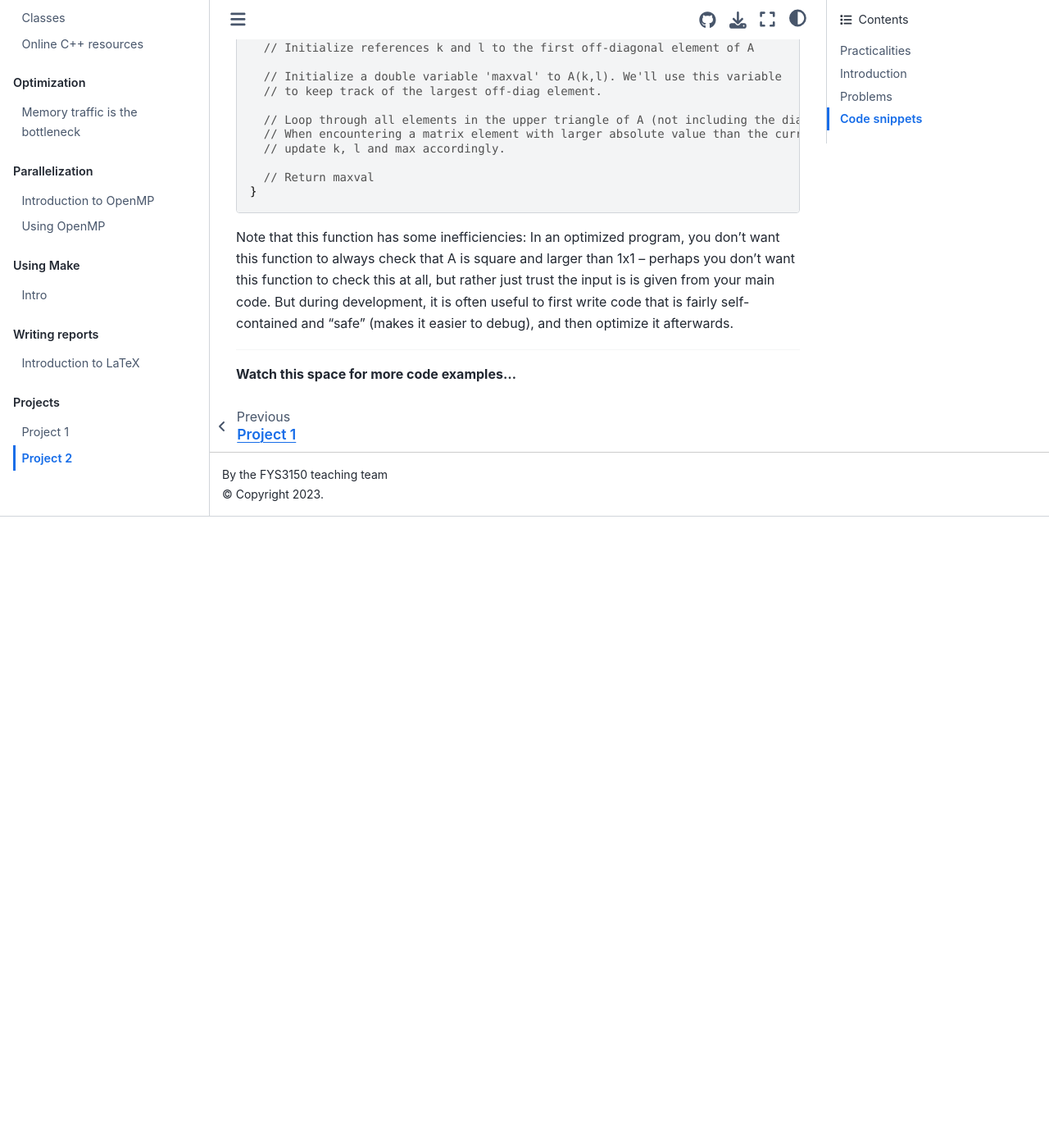
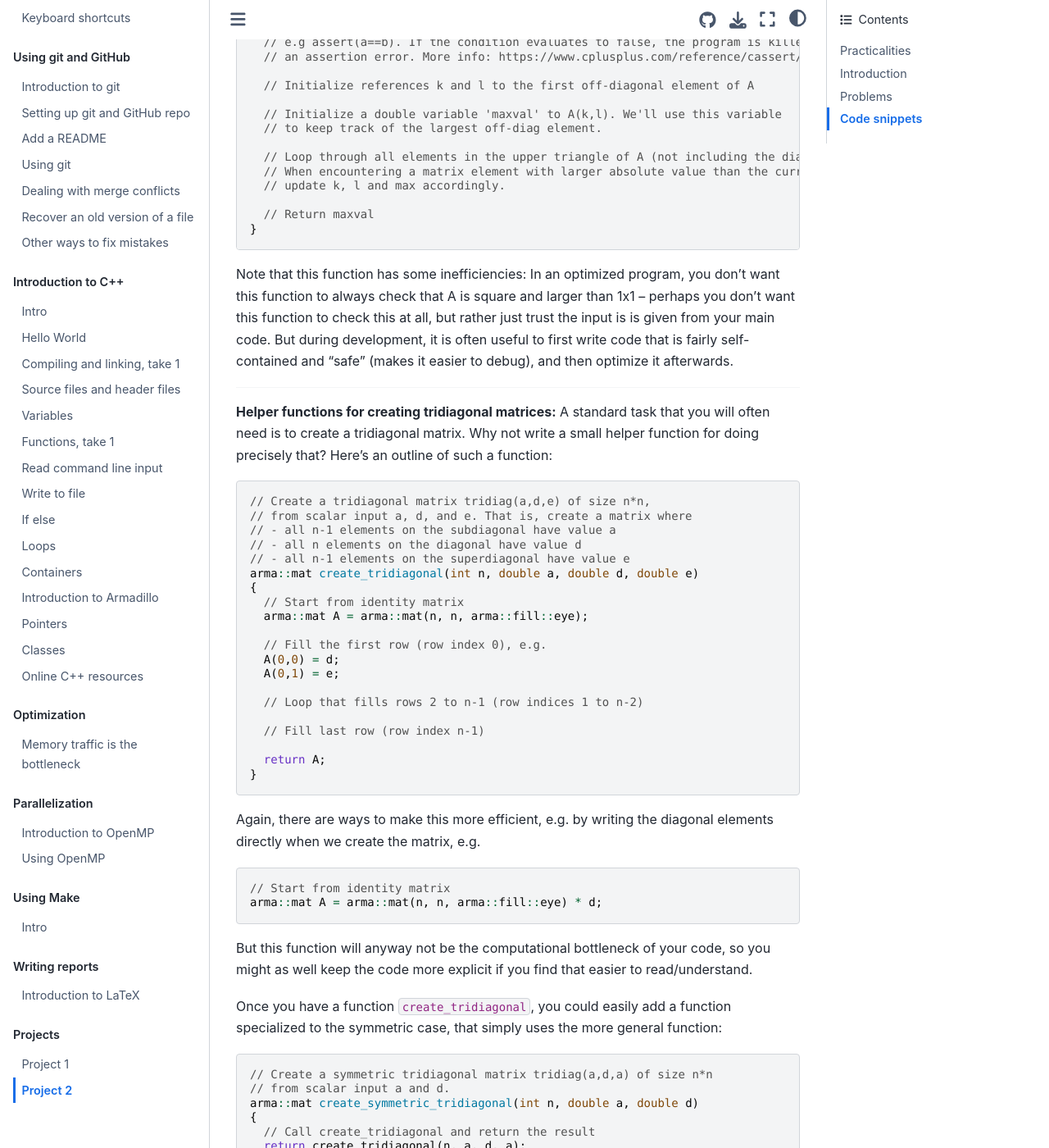
Before and after one commit to anderkve/FYS3150, a Jupyter Book: the page built from book/projects/project2.md, in a window 1280 px wide and 1400 px high, scrolled down 6523 px. Shown: the whole window at 82% size. Built offline with Jupyter Book 1.0.4 settings and Sphinx 7.4.7 and the Sphinx Book theme 1.1.4, drawn with Linux system fonts in a browser that asks for light colours; before the commit the page ends 7153 px from its top, so only the background shows below that; some of the changed text lies outside the part shown.

Commit message:
Added code snippets for helper functions for creating tridiagonal matrices
	modified:   book/projects/project2.md

````diff
--- a/book/projects/project2.md
+++ b/book/projects/project2.md
@@ -194,11 +194,11 @@
 
 
 
-
+----
 
 ## Code snippets
 
-Here is one possible sketch for the function `max_offdiag_symmetric` discussed above:
+**Finding the max off-diagonal element:** Here is one possible sketch for the function `max_offdiag_symmetric` discussed above:
 
 ```cpp
 // A function that finds the max off-diag element of a symmetric matrix A.
@@ -240,4 +240,110 @@
 
 -----
 
+**Helper functions for creating tridiagonal matrices:**  A standard task that you will often need is to
+create a tridiagonal matrix. Why not write a small helper function for doing precisely that? Here's an
+outline of such a function:
+
+```cpp
+// Create a tridiagonal matrix tridiag(a,d,e) of size n*n,
+// from scalar input a, d, and e. That is, create a matrix where
+// - all n-1 elements on the subdiagonal have value a
+// - all n elements on the diagonal have value d
+// - all n-1 elements on the superdiagonal have value e
+arma::mat create_tridiagonal(int n, double a, double d, double e)
+{
+  // Start from identity matrix
+  arma::mat A = arma::mat(n, n, arma::fill::eye);
+
+  // Fill the first row (row index 0), e.g.
+  A(0,0) = d;
+  A(0,1) = e;
+
+  // Loop that fills rows 2 to n-1 (row indices 1 to n-2)
+
+  // Fill last row (row index n-1)
+
+  return A;
+}
+```
+
+Again, there are ways to make this more efficient, e.g. by writing the diagonal elements
+directly when we create the matrix, e.g.
+
+```cpp
+// Start from identity matrix
+arma::mat A = arma::mat(n, n, arma::fill::eye) * d;
+```
+
+But this function will anyway not be the computational bottleneck of your code, so you might as well
+keep the code more explicit if you find that easier to read/understand.
+
+Once you have a function `create_tridiagonal`, you could easily add a function specialized to the symmetric case,
+that simply uses the more general function:
+
+```cpp
+// Create a symmetric tridiagonal matrix tridiag(a,d,a) of size n*n
+// from scalar input a and d.
+arma::mat create_symmetric_tridiagonal(int n, double a, double d)
+{
+  // Call create_tridiagonal and return the result
+  return create_tridiagonal(n, a, d, a);
+}
+```
+
+The above functions assume that all elements on a given sub-, super- or main diagonal are identical. In a more general case
+you would need to pass in three vectors with the relevant matrix elements. Then you could have a set of three helper functions as sketched here:
+
+```cpp
+// Create tridiagonal matrix from vectors.
+// - lower diagonal: vector a, lenght n-1
+// - main diagonal:  vector d, lenght n
+// - upper diagonal: vector e, lenght n-1
+arma::mat create_tridiagonal(const arma::vec& a, const arma::vec& d, const arma::vec& e)
+{
+  // Start from identity matrix
+  arma::mat A = arma::mat(n, n, fill::eye);
+
+  // Fill first row (row index 0)
+
+  // Loop that fills rows 2 to n-1 (row indices 1 to n-2)
+
+  // Fill last row (row index n-1)
+
+  return A;
+}
+
+
+// Create a tridiagonal matrix tridiag(a,d,e) of size n*n
+// from scalar input a, d and e
+arma::mat create_tridiagonal(int n, double a, double d, double e)
+{
+  arma::vec a_vec = arma::vec(n-1, arma::fill::ones) * a;
+  arma::vec d_vec = arma::vec(n, arma::fill::ones) * d;
+  arma::vec e_vec = arma::vec(n-1, arma::fill::ones) * e;
+
+  // Call the vector version of this function and return the result
+  return create_tridiagonal(a_vec, d_vec, e_vec);
+}
+
+
+// Create a symmetric tridiagonal matrix tridiag(a,d,a) of size n*n
+// from scalar input a and d.
+arma::mat create_symmetric_tridiagonal(int n, double a, double d)
+{
+  // Call create_tridiagonal and return the result
+  return create_tridiagonal(n, a, d, a);
+}
+```
+
+Note:
+
+- Having one function call another like this can help us avoid duplicating
+  what would have been almost identical code in multiple functions.
+
+- In C++ you can have multiple functions with the same function name (here `create_tridiagonal`)
+  as long as the set of input arguments are different. This is known as **function overloading**.
+
+----
+
 **Watch this space for more code examples...**
````
